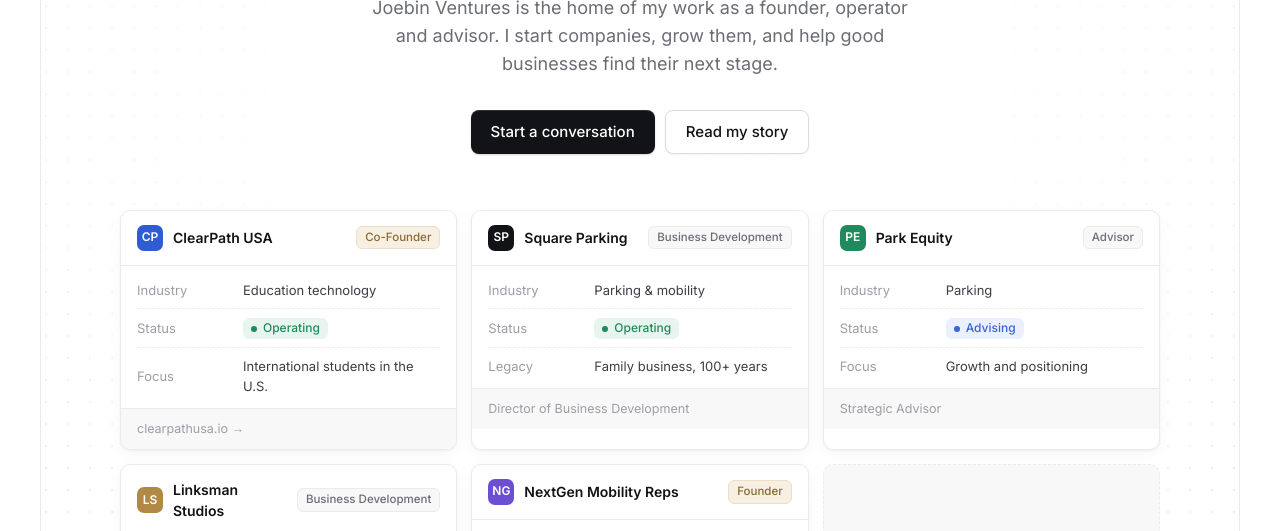
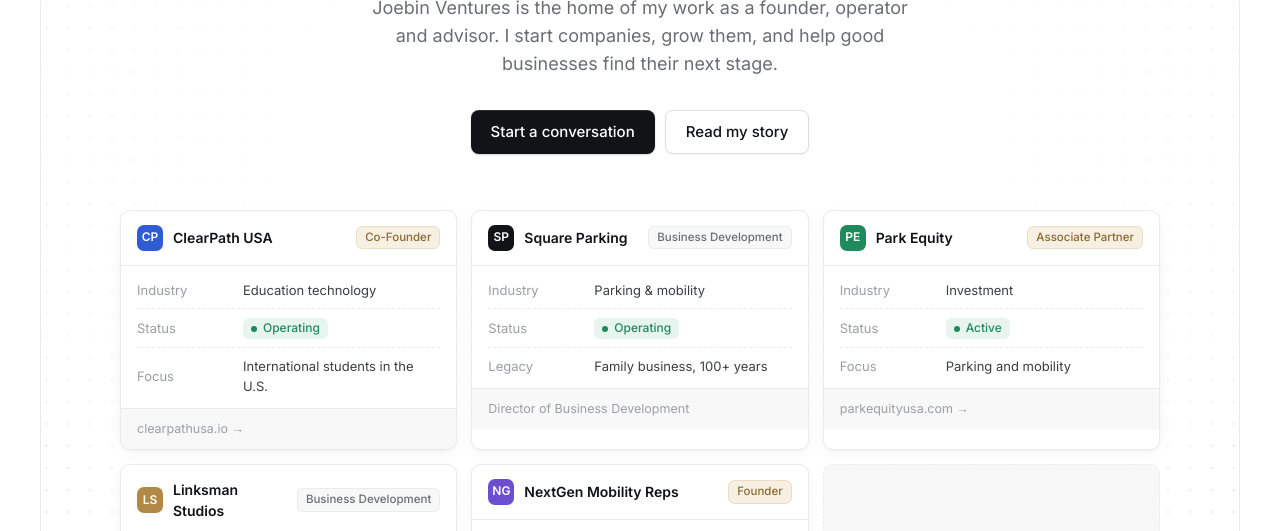
Before and after one commit to Joebin-Ventures/website, a plain HTML site: page index.html in a window 1280 px wide. Shown: the part 386-917 px from the top of the page. Drawn offline with Linux system fonts and the light colour scheme.

Commit message:
Update Park Equity title to Associate Partner
Co-Authored-By: Claude Opus 5.5 <noreply@anthropic.com>
Claude-Session: https://claude.ai/code/session_01Qspts9mdTcSrimb9mBw9u4

```diff
--- a/index.html
+++ b/index.html
@@ -72,15 +72,15 @@
         </dl>
         <div class="rec-f">Director of Business Development</div>
       </div>
-      <div class="rec">
-        <div class="rec-h"><span class="ico" style="background:#1f8a5b">PE</span><strong>Park Equity</strong><span class="tag">Advisor</span></div>
+      <a class="rec" href="https://parkequityusa.com" target="_blank" rel="noopener">
+        <div class="rec-h"><span class="ico" style="background:#1f8a5b">PE</span><strong>Park Equity</strong><span class="tag gold">Associate Partner</span></div>
         <dl class="rows">
-          <div class="row"><dt>Industry</dt><dd>Parking</dd></div>
-          <div class="row"><dt>Status</dt><dd><span class="pill p-blue">Advising</span></dd></div>
-          <div class="row"><dt>Focus</dt><dd>Growth and positioning</dd></div>
+          <div class="row"><dt>Industry</dt><dd>Investment</dd></div>
+          <div class="row"><dt>Status</dt><dd><span class="pill p-green">Active</span></dd></div>
+          <div class="row"><dt>Focus</dt><dd>Parking and mobility</dd></div>
         </dl>
-        <div class="rec-f">Strategic Advisor</div>
-      </div>
+        <div class="rec-f">parkequityusa.com &rarr;</div>
+      </a>
       <div class="rec">
         <div class="rec-h"><span class="ico" style="background:#b08a45">LS</span><strong>Linksman Studios</strong><span class="tag">Business Development</span></div>
         <dl class="rows">
@@ -141,7 +141,7 @@
             <h4><span class="pill p-green">Operating</span><em>3</em></h4>
             <div class="card"><strong>ClearPath USA</strong><small>EdTech</small><div class="meta"><span class="tag gold">Co-Founder</span><span class="av"><img src="joe-suri.jpg" alt=""></span></div></div>
             <div class="card"><strong>Square Parking</strong><small>Parking</small><div class="meta"><span class="tag">Biz Dev</span><span class="av"><img src="joe-suri.jpg" alt=""></span></div></div>
-            <div class="card"><strong>Park Equity</strong><small>Advisory</small><div class="meta"><span class="tag">Advisor</span><span class="av"><img src="joe-suri.jpg" alt=""></span></div></div>
+            <div class="card"><strong>Park Equity</strong><small>Investment</small><div class="meta"><span class="tag">Partner</span><span class="av"><img src="joe-suri.jpg" alt=""></span></div></div>
           </div>
         </div>
       </div>
@@ -197,7 +197,7 @@
 <footer>
   <div class="foot">
     <div><a href="./" class="brand"><img src="jv-mark.svg" alt="">Joebin <em>Ventures</em></a><p>Building, growing and advising companies across education technology and mobility.</p></div>
-    <div><h5>Ventures</h5><ul><li><a href="https://clearpathusa.io" target="_blank" rel="noopener">ClearPath USA</a></li><li><a href="#ventures">Square Parking</a></li><li><a href="#ventures">Park Equity</a></li><li><a href="#pipeline">Linksman Studios</a></li></ul></div>
+    <div><h5>Ventures</h5><ul><li><a href="https://clearpathusa.io" target="_blank" rel="noopener">ClearPath USA</a></li><li><a href="#ventures">Square Parking</a></li><li><a href="https://parkequityusa.com" target="_blank" rel="noopener">Park Equity</a></li><li><a href="#pipeline">Linksman Studios</a></li></ul></div>
     <div><h5>Joebin</h5><ul><li><a href="about.html">About</a></li><li><a href="#pipeline">Pipeline</a></li><li><a href="#work">How I help</a></li></ul></div>
     <div><h5>Contact</h5><ul><li><a href="mailto:suri@joebinventures.com">suri@joebinventures.com</a></li><li>New Jersey, USA</li></ul></div>
   </div>
```
Also changed, not shown: about.html (+4 -4 lines).
